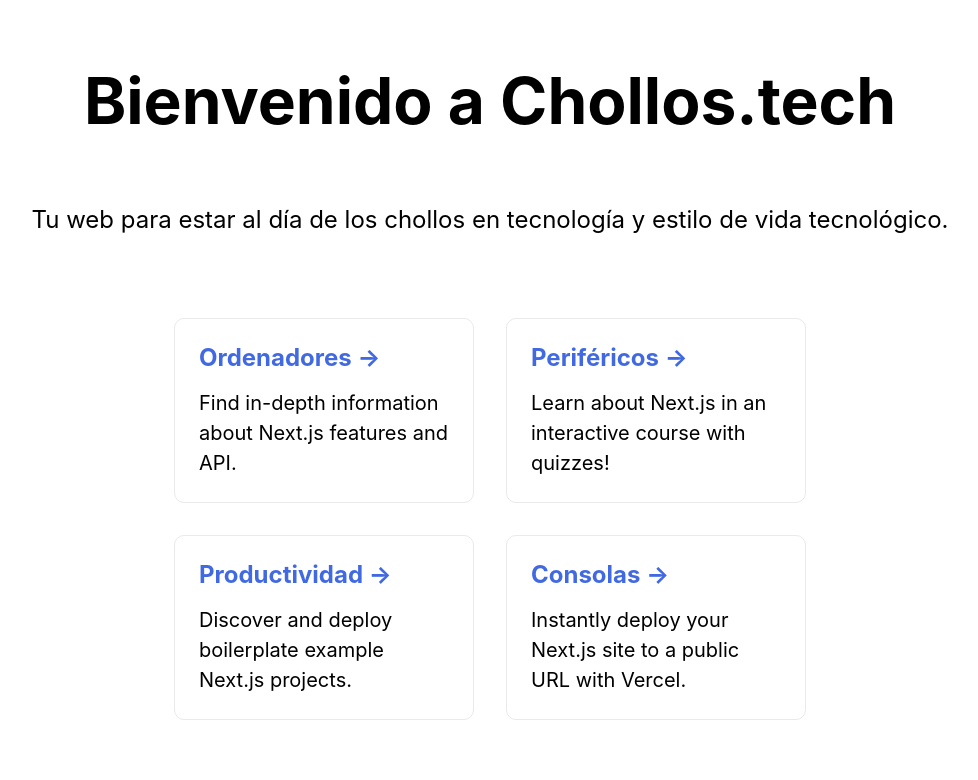
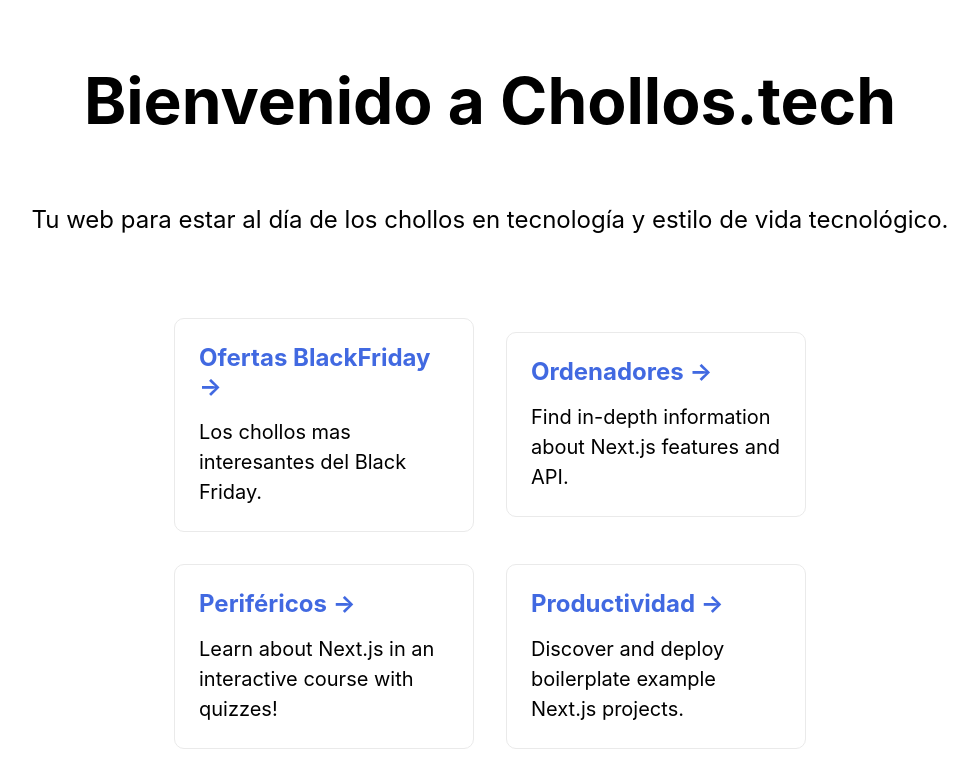
Before and after one commit to ferval19/chollostech, a Next.js app: page / in a window 1280 px wide. Shown: the top 780 px of the page, without its empty margins (150-1128 px from the left). Built offline with nearby package versions, Linux system fonts and the light colour scheme.

Commit message:
-Añadido modulo BF

```diff
--- a/pages/index.js
+++ b/pages/index.js
@@ -20,6 +20,11 @@
         </p>
 
         <div className={styles.grid}>
+          <a href="https://nextjs.org/docs" className={styles.card}>
+            <h2>Ofertas BlackFriday &rarr;</h2>
+            <p>Los chollos mas interesantes del Black Friday.</p>
+          </a>
+
           <a href="https://nextjs.org/docs" className={styles.card}>
             <h2>Ordenadores &rarr;</h2>
             <p>Find in-depth information about Next.js features and API.</p>
```
